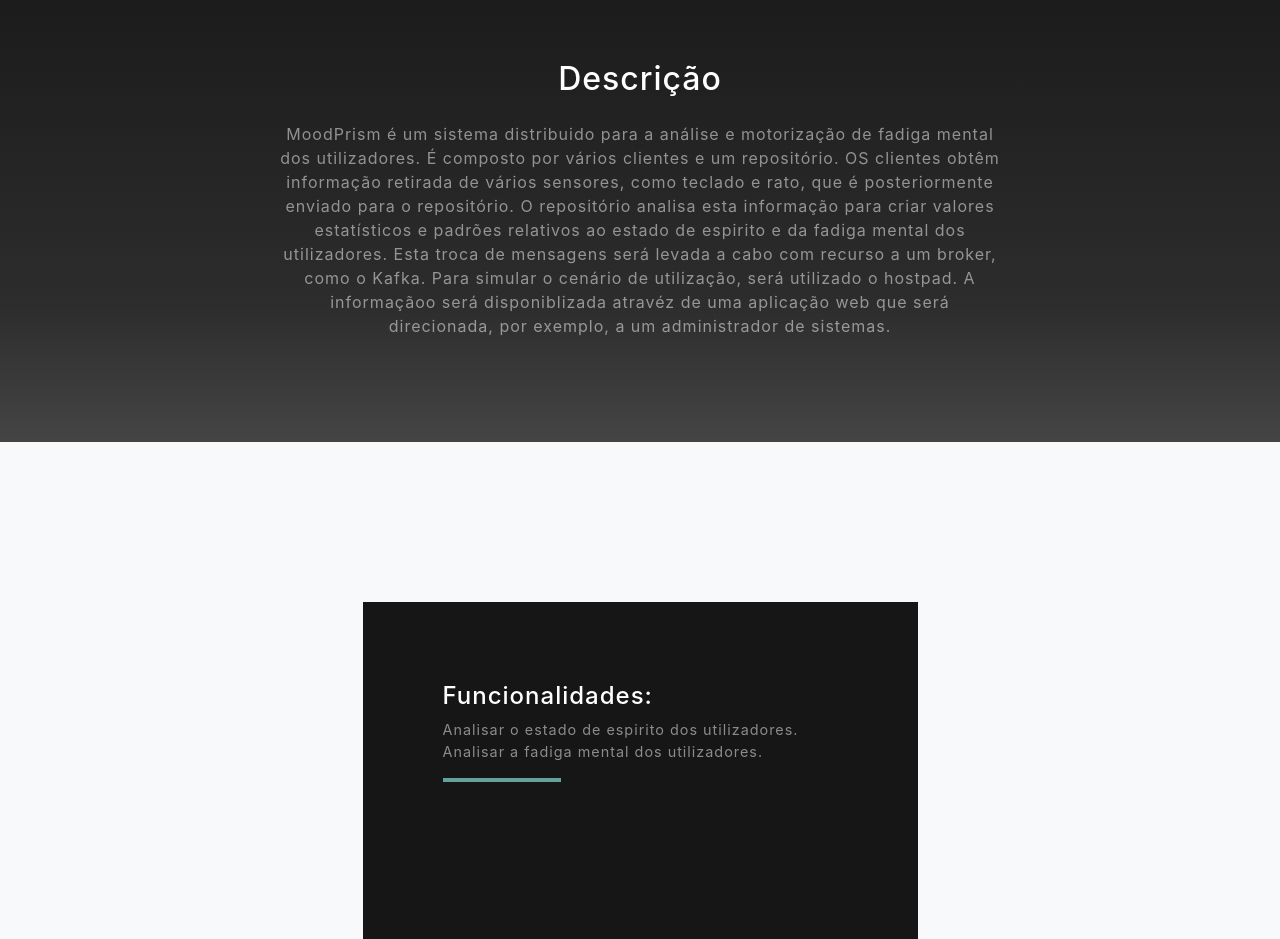
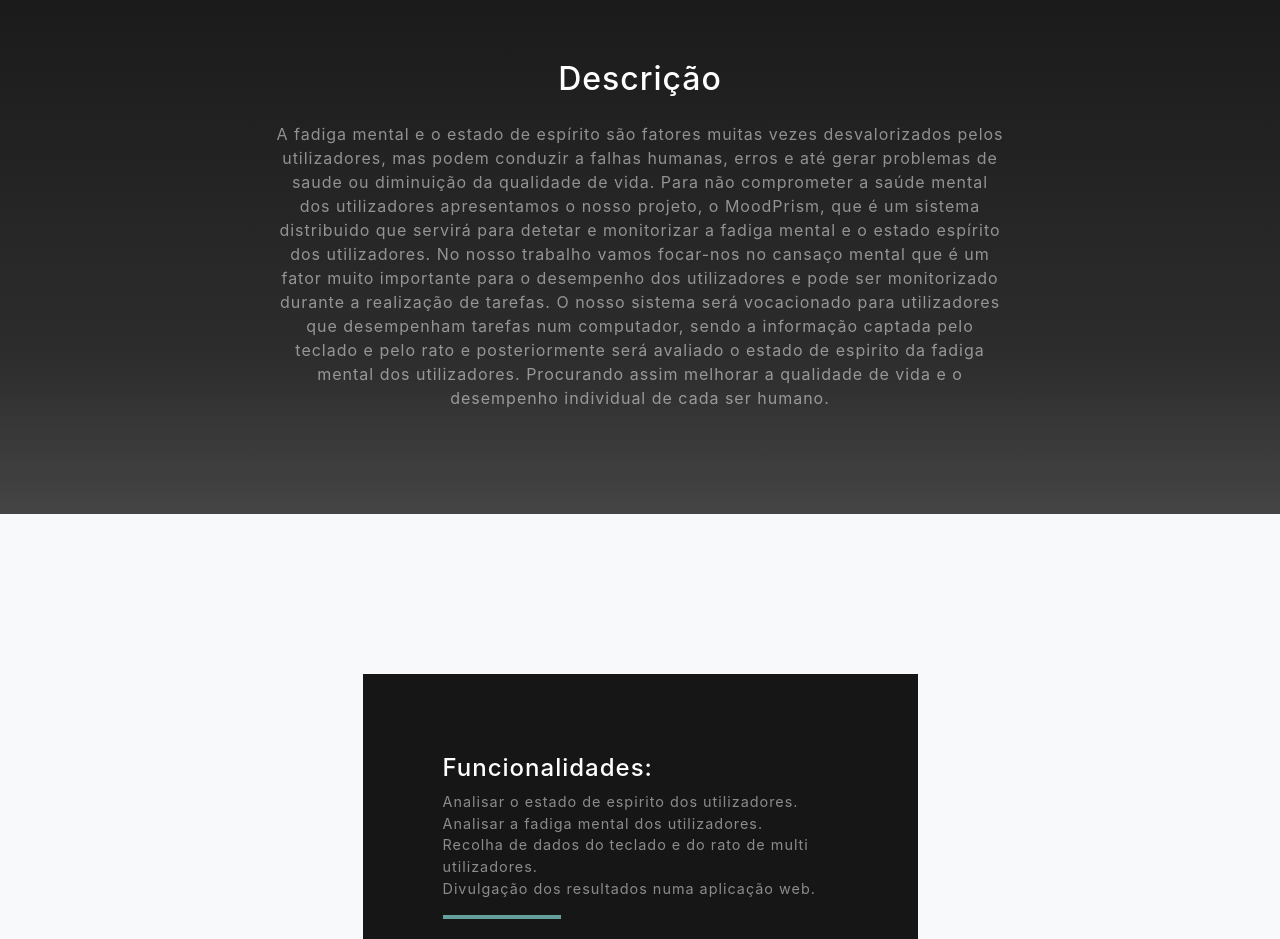
Before and after one commit to MoodPrism/moodprism.github.io, a website with bundled scripts: page index.html in a window 1280 px wide. Shown: the part 900-1839 px from the top of the page. Built offline with nearby package versions, Linux system fonts and the light colour scheme; files whose address does not match are found by name.

Commit message:
descrição e features

```diff
--- a/index.html
+++ b/index.html
@@ -66,10 +66,13 @@
       <div class="row">
         <div class="col-lg-8 mx-auto">
           <h2 class="text-white mb-4">Descrição</h2>
-          <p class="text-white-50">MoodPrism é um sistema distribuido para a análise e motorização de fadiga mental dos utilizadores. É composto por vários clientes e um repositório. OS clientes obtêm informação
-          retirada de vários sensores, como teclado e rato, que é posteriormente enviado para o repositório. O repositório analisa esta informação para criar valores estatísticos e padrões relativos ao estado
-         de espirito e da fadiga mental dos utilizadores. Esta troca de mensagens será levada a cabo com recurso a um broker, como o Kafka. Para simular o cenário de utilização, será utilizado o hostpad. A informaçãoo
-       será disponiblizada atravéz de uma aplicação web que será direcionada, por exemplo, a um administrador de sistemas.</p>
+          <p class="text-white-50">A fadiga mental e o estado de espírito são fatores muitas vezes desvalorizados pelos utilizadores,
+            mas podem conduzir a falhas humanas, erros e até gerar problemas de saude ou diminuição da qualidade de vida.
+            Para não comprometer a saúde mental dos utilizadores apresentamos o nosso projeto, o MoodPrism, que é um sistema distribuido que servirá para detetar e monitorizar a fadiga mental e o estado espírito dos utilizadores.
+            No nosso trabalho vamos focar-nos no cansaço mental que é um fator muito importante para o desempenho dos utilizadores e
+            pode ser monitorizado durante a realização de tarefas. O nosso sistema será vocacionado para utilizadores que desempenham tarefas num computador,
+            sendo a informação captada pelo teclado e pelo rato e posteriormente será avaliado o estado de espirito da fadiga mental dos utilizadores.
+             Procurando assim melhorar a qualidade de vida e o desempenho individual de cada ser humano.</p>
         </div>
       </div>
       <img src="img/sindrome-de-burnout.jpg" class="img-fluid" alt="">
@@ -90,6 +93,8 @@
                 <h4 class="text-white">Funcionalidades:</h4>
                 <p class="mb-0 text-white-50">Analisar o estado de espirito dos utilizadores.</p>
                 <p class="mb-0 text-white-50">Analisar a fadiga mental dos utilizadores.</p>
+                <p class="mb-0 text-white-50">Recolha de dados do teclado e do rato de multi utilizadores.</p>
+                <p class="mb-0 text-white-50">Divulgação dos resultados numa aplicação web.</p>
                 <hr class="d-none d-lg-block mb-0 ml-0">
               </div>
             </div>
@@ -144,7 +149,7 @@
               <h4 class="text-uppercase m-0">João</h4>
               <hr class="my-4">
               <div class="small text-black-50">
-                <a href="#">hello@ua.pt</a>
+                <a href="#">jmcorreia@ua.pt</a>
               </div>
             </div>
           </div>
@@ -157,7 +162,7 @@
               <h4 class="text-uppercase m-0">Bruno</h4>
               <hr class="my-4">
               <div class="small text-black-50">
-                <a href="#">hello@ua.pt</a>
+                <a href="#">brunoaguiar@ua.pt</a>
               </div>
             </div>
           </div>
@@ -170,7 +175,7 @@
               <h4 class="text-uppercase m-0">Mariana</h4>
               <hr class="my-4">
               <div class="small text-black-50">
-                <a href="#">hello@ua.pt</a>
+                <a href="#">marianaapinheiro@ua.pt</a>
               </div>
             </div>
           </div>
@@ -183,7 +188,7 @@
               <h4 class="text-uppercase m-0">José</h4>
               <hr class="my-4">
               <div class="small text-black-50">
-                <a href="#">hello@ua.pt</a>
+                <a href="#">jcristianosm@ua.pt</a>
               </div>
             </div>
           </div>
```
